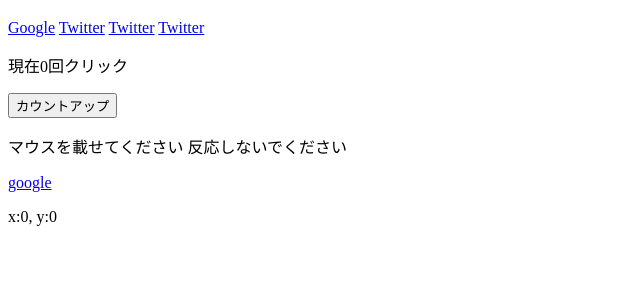
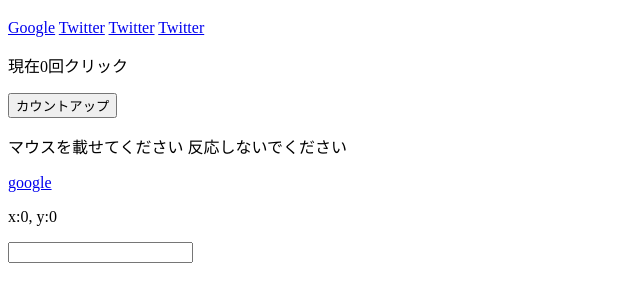
Before and after one commit to KantaFukazawa/vuejspractice, a plain HTML site: page index.html in a window 1280 px wide. Shown: the part 265-566 px from the top of the page, without its empty margins (0-640 px from the left). Drawn offline with nearby package versions, Linux system fonts and the light colour scheme.

Commit message:
キー修飾詞を使ってイベント発火

```diff
--- a/index.html
+++ b/index.html
@@ -26,6 +26,7 @@
     <span v-on:mousemove.stop>反応しないでください</span></p>
     <a v-on:click="noEvent" href="http://google.com">google</a>
     <p>x:{{ x }}, y:{{ y }}</p>
+    <input type="text" v-on:keyup.enter="myAlert">
   </div>
   <script>
    new Vue({
@@ -64,6 +65,10 @@
 
       noEvent: function(event) {
         event.preventDefault()
+      },
+
+      myAlert: function() {
+        alert("アラート")
       }
     }
 
```
